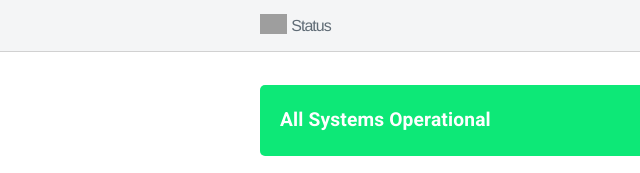
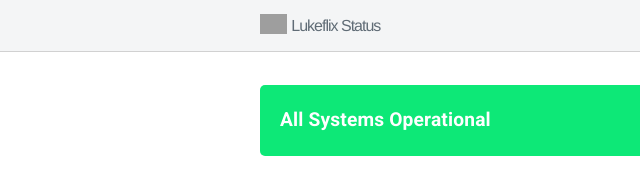
Before and after one commit to roundaboutluke/LukeflixStatus, a plain HTML site: page index.html in a window 1280 px wide. Shown: the top 173 px of the page, 0-640 px from the left. Drawn offline with nearby package versions, Linux system fonts and the light colour scheme; no server answers; grey boxes are pictures that could not be loaded.

Commit message:
update index

```diff
--- a/index.html
+++ b/index.html
@@ -3,11 +3,11 @@
 	<head>
 		<meta charset="utf-8">
 		<meta name="robots" content="index, follow">
-		<title>Status</title>
+		<title>Lukeflix Status</title>
 		<link rel="stylesheet" href="https://fonts.googleapis.com/css?family=Roboto:300,300italic,700,700italic">
 		<link rel="stylesheet" href="https://cdnjs.cloudflare.com/ajax/libs/normalize/3.0.3/normalize.css">
 		<link rel="stylesheet" href="style.css">
-		<link rel="icon" href="https://raw.githubusercontent.com/jayfk/statuspage/master/template/favicon.png">
+		<link rel="icon" href="https://github.com/roundaboutluke/LukeflixUptimeMonitor/blob/gh-pages/favicon.png?raw=true">
 		<link rel="prefetch" type="application/l10n" href="translations.ini" />
 	</head>
 	<body>
@@ -19,7 +19,7 @@
 
 					<a class="navigation-title" href="">
 						<img class="img" src="https://raw.githubusercontent.com/roundaboutluke/LukeflixUptimeMonitor/gh-pages/logo.png" height="30">
-						<h1 class="title">Status</h1>
+						<h1 class="title">Lukeflix Status</h1>
 					</a>
 
 
```
